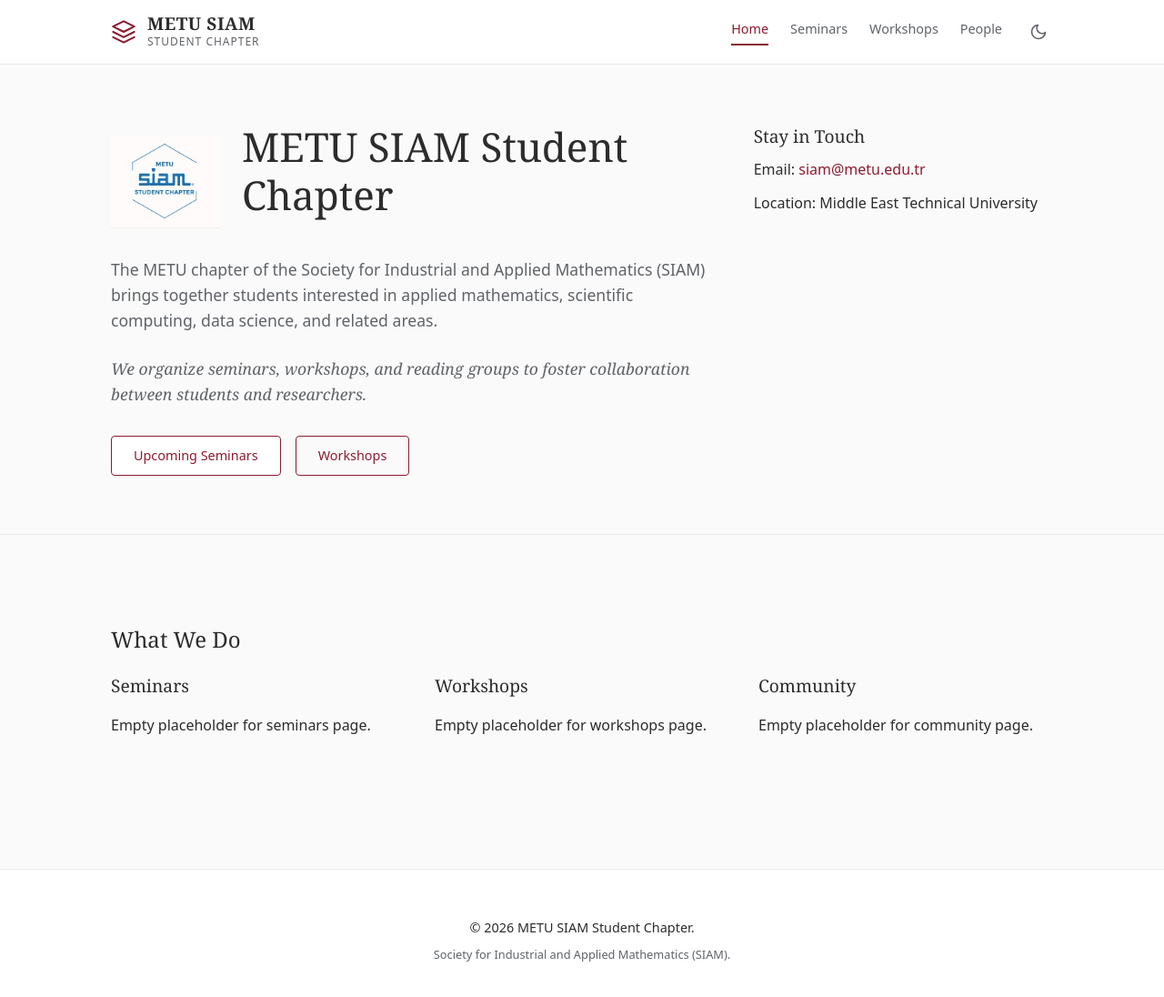
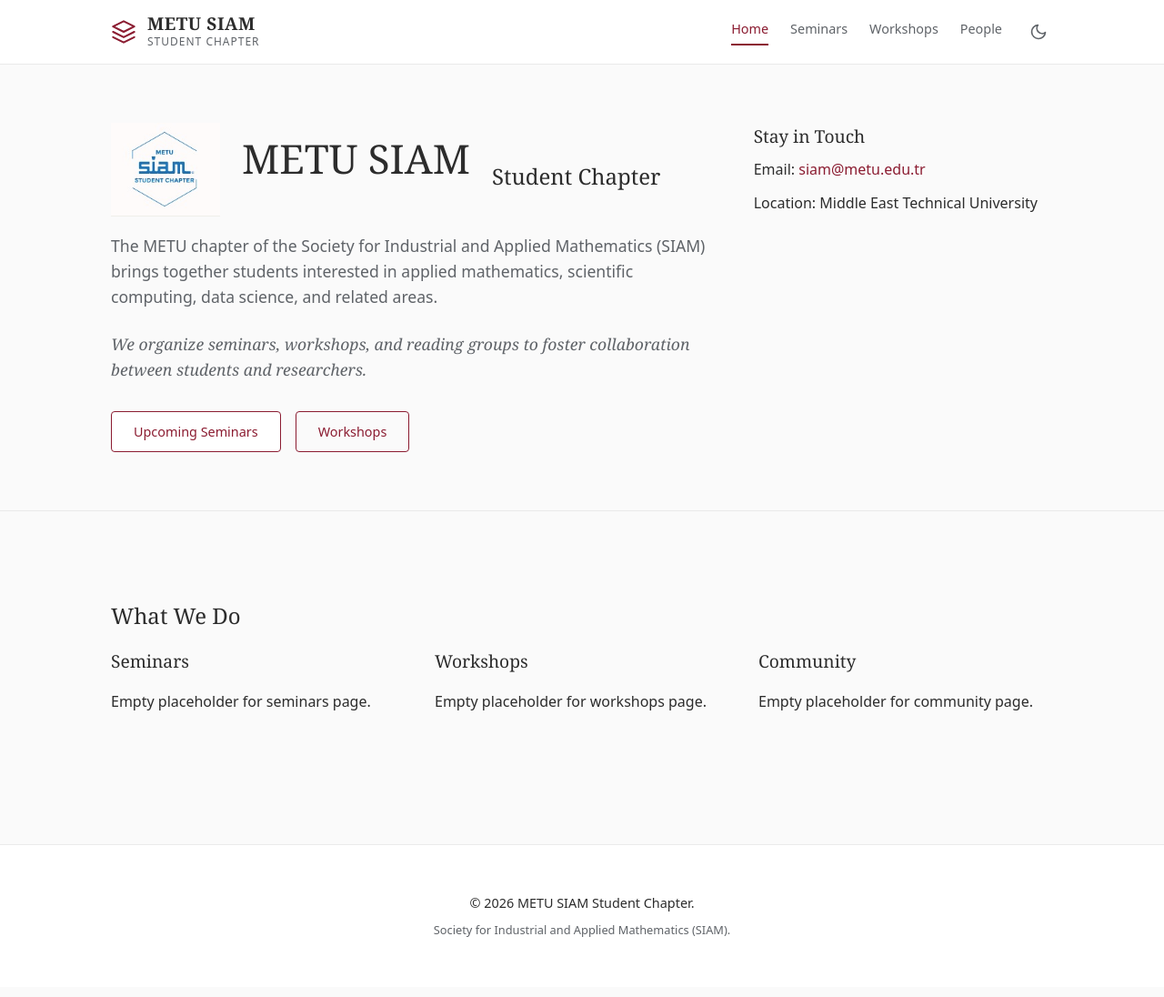
Before and after one commit to METU-SIAM/metu-siam.github.io, a Jekyll site: the page built from index.html, in a window 1280 px wide and 1111 px high. Shown: the top 1096 px of the window at 91% size. Built offline with Jekyll 4.4.1, drawn with Linux system fonts in a browser that asks for light colours.

```diff
--- a/index.html
+++ b/index.html
@@ -12,7 +12,8 @@ title: Home
             alt="METU SIAM Student Chapter logo"
             class="hero-logo-inline"
           />
-          <h1>METU SIAM Student Chapter</h1>
+          <h1>METU SIAM</h1>
+          <h2>Student Chapter</h2>
         </div>
         <p>
           The METU chapter of the Society for Industrial and Applied Mathematics (SIAM)
```
